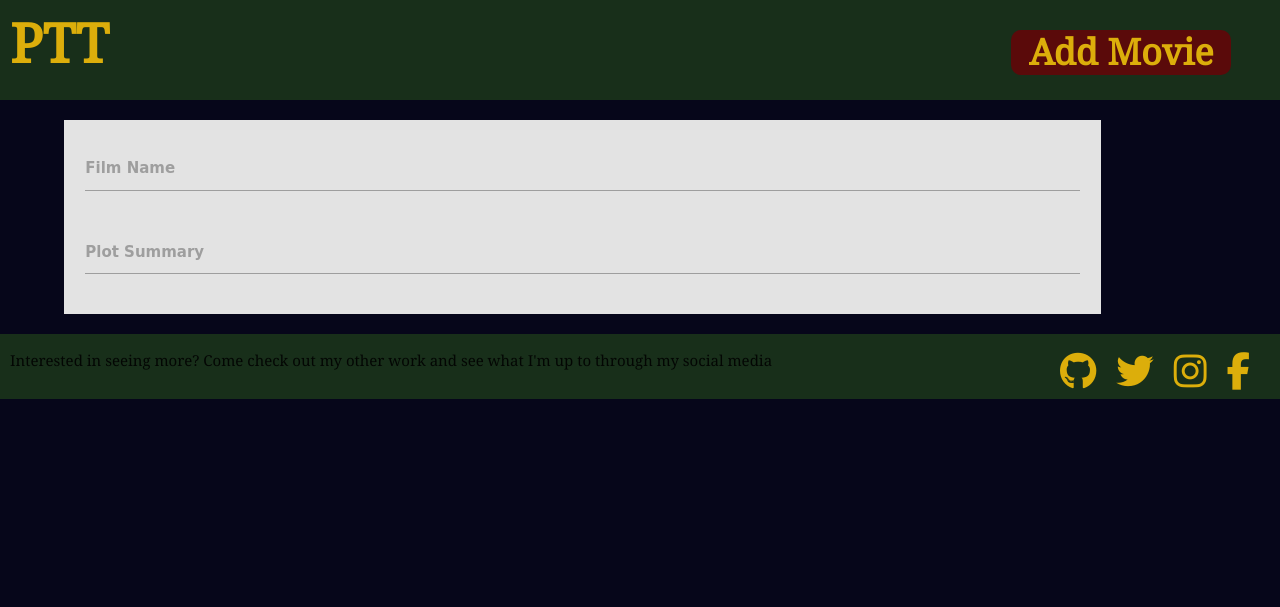
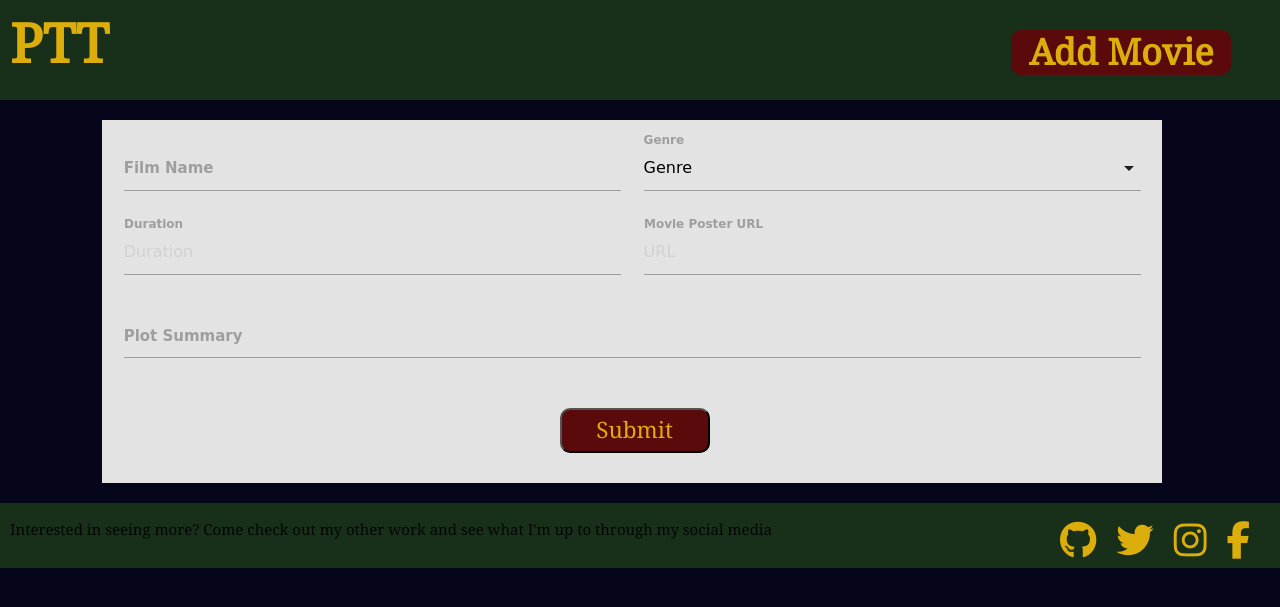
Before and after one commit to OGMyst/milestone-Project-three, a Flask app: page /add_movie in a window 1280 px wide. Shown: the top 607 px of the page. Run offline with Flask 2, Linux system fonts and the light colour scheme; some libraries are stand-ins or nearby versions.

Commit message:
Added more input fieldds and sibmit button to form

```diff
--- a/static/css/style.css
+++ b/static/css/style.css
@@ -1,5 +1,5 @@
 @import url('https://fonts.googleapis.com/css2?family=Noto+Serif&display=swap: 400, 500, 600, 700|Josefin+Sans&display=swap|Balsamiq+Sans:400, 500, 600, 700');
-body {
+body{
     background-color: #06061A;
     margin: 0 auto;
     font-family: 'Noto Serif', serif;
@@ -154,7 +154,7 @@ footer{
 
 /* -------------------------------ADDMOVIE.HTML--------------------------- */
 #add-movie-container{
-    margin: 20px 5%;
+    margin: 20px 0 20px 8%;
 }
 
 #add-movie-form{
@@ -167,3 +167,24 @@ footer{
     font-family: 'Balsamiq Sans', cursive;
     font-weight: 700;
 }
+
+input,
+textarea{
+    font-family: 'Balsamiq Sans', cursive;
+}
+
+/* #submit-container{
+    display: flex;
+    justify-content: center;
+} */
+
+#submit{
+    font-family: 'Noto Serif', serif;
+    background-color: #5A0A0A;
+    width: 150px;
+    height: 45px;
+    margin: 20px 0px 20px 43%;
+    font-size: 150%;
+    border-radius: 10px;
+    color: #DCAE0B;
+}
--- a/static/js/index.js
+++ b/static/js/index.js
@@ -2,11 +2,12 @@ document.addEventListener("DOMContentLoaded", function() {
     calendarMonth();
     daysOfTheWeek();
     showCalendar(month, year)
+    var elems = document.querySelectorAll('select');
+    var instances = M.FormSelect.init(elems, options);
 });
 
-document.addEventListener('DOMContentLoaded', function() {
-    var elems = document.querySelectorAll('select');
-    var instances = M.FormSelect.init(elems, options);
+$(document).ready(function(){
+    $('select').formSelect();
   });
 
 let today = new Date();
--- a/templates/addmovie.html
+++ b/templates/addmovie.html
@@ -2,14 +2,45 @@
 <div id="add-movie-container">
     <div class="row">
         <form class="col s12" id="add-movie-form">
-            <div class="input-field col s12">
+            <div class="input-field col s6">
                 <input id="film_name" type="text" class="validate" name="film-name">
                 <label for="film_name">Film Name</label>
+            </div>
+            <div class="input-field col s6">
+                <select>
+                <option value="" disabled selected>Genre</option>
+                <option value="1">Action</option>
+                <option value="2">Adventure</option>
+                <option value="3">Comedy</option>
+                <option value="4">Crime</option>
+                <option value="5">Drama</option>
+                <option value="6">Fantasy</option>
+                <option value="7">Historical</option>
+                <option value="8">Horror</option>
+                <option value="9">Mystery</option>
+                <option value="10">Romance</option>
+                <option value="11">Science fiction</option>
+                <option value="12">Thriller</option>
+                <option value="13">Western</option>
+                <option value="14">Animation</option>
+                </select>
+                <label>Genre</label>
+            </div>
+            <div class="input-field col s6">
+                <input placeholder="Duration" id="duration" type="text" class="validate">
+                <label for="duration">Duration</label>
+            </div>
+            <div class="input-field col s6">
+                <input placeholder="URL" id="movie_poster_url" type="text" class="validate">
+                <label for="movie_poster_url">Movie Poster URL</label>
             </div>
             <div class="input-field col s12">
                 <textarea id="textarea1" class="materialize-textarea" name="plot_summary"></textarea>
                 <label for="textarea1">Plot Summary</label>
             </div>
+            <div>
+            <input type="submit" value="Submit" id="submit">
+            </div>
         </form>
     </div>
 </div>
--- a/templates/base.html
+++ b/templates/base.html
@@ -36,6 +36,7 @@
         </div>
     </footer>
     <script src="https://kit.fontawesome.com/318689fbdb.js"></script>
+    <script src="https://ajax.googleapis.com/ajax/libs/jquery/3.5.1/jquery.min.js"></script>
     <script src="https://cdnjs.cloudflare.com/ajax/libs/materialize/1.0.0/js/materialize.min.js"></script>
     <script src="{{url_for('static', filename='js/index.js')}}"></script>
 </body>
```
